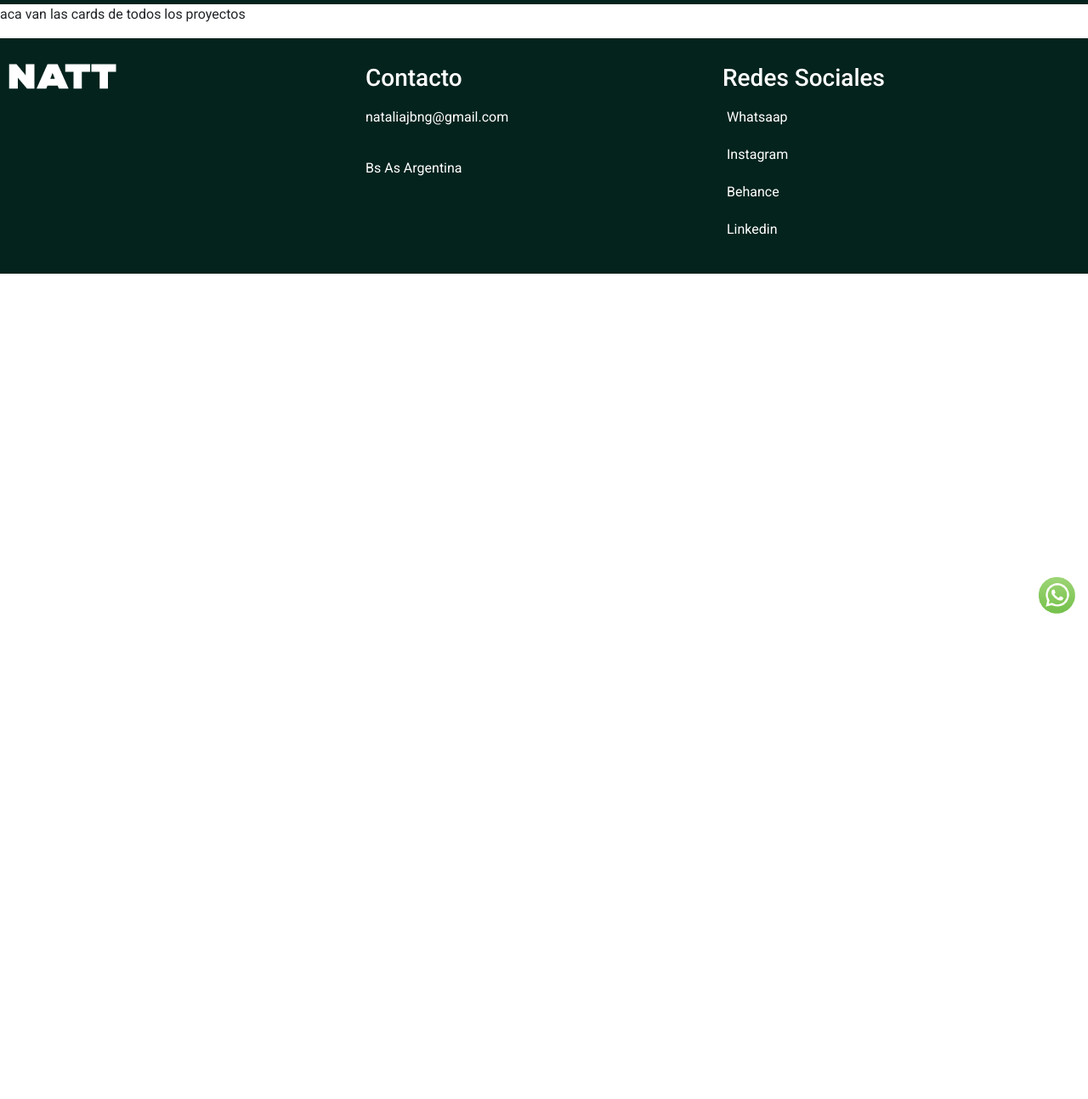
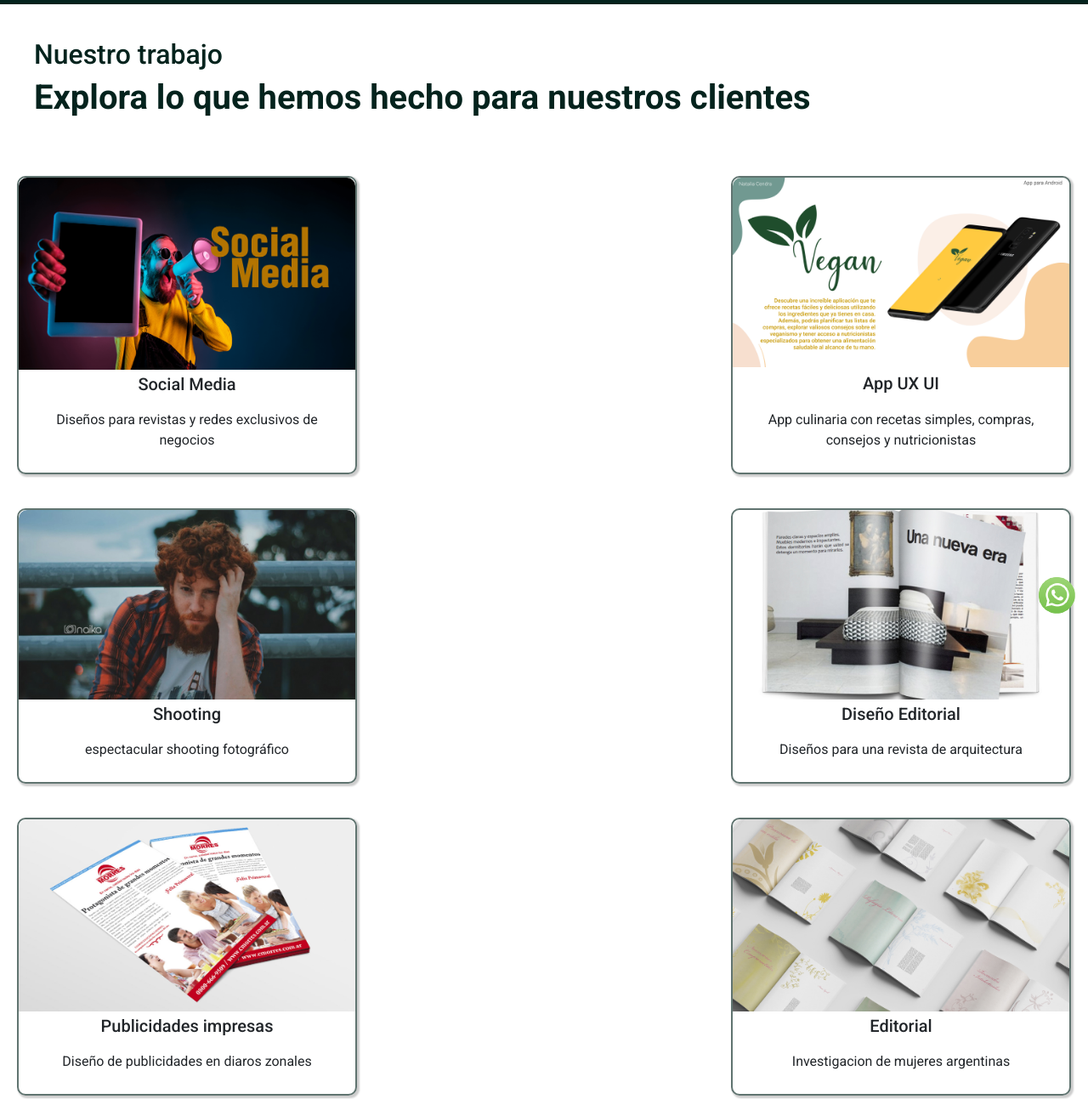
Before and after one commit to Natt9503/PF-Cendra, a plain HTML site: page pages/proyectos.html in a window 1280 px wide. Shown: the part 53-1346 px from the top of the page at 85% size. Before the commit the page ends 800 px from the top, so only its background shows below. Drawn offline with nearby package versions, Linux system fonts and the light colour scheme.

Commit message:
primer proyectos

```diff
--- a/css/style.css
+++ b/css/style.css
@@ -85,7 +85,7 @@
 
 /*! --------------HEADER --------------*/
 .navbar-color {
-    background-color:   rgb(4, 35, 29);
+    background-color: rgb(4, 35, 29);
 }
 
 .nav-link {
@@ -98,11 +98,31 @@
 
 /*! ----------------MAIN --------------------*/
 main div section video {
-    width: 100%; /* Ajusta el ancho de la imagen */
-    height: 600%; /* Ajusta el alto de la imagen */
+    width: 100%;
+    /* Ajusta el ancho de la imagen */
+    height: 600%;
+    /* Ajusta el alto de la imagen */
 }
-.flextitulo { /* titulo de seccion */
-    color:  rgb(4, 35, 29);
+
+.flextituloproyecto {
+    /* esto es una class de la page proyectos, nose si va asi */
+    color: rgb(4, 35, 29);
+    margin: 10px;
+    padding: 30px;
+    display: flex;
+    flex-direction: column;
+    align-items: start;
+    flex-wrap: wrap;
+    /* Permite que los elementos hijos se envuelvan */
+}
+
+.flextituloproyecto h1 {
+    font-size: 40px;
+    font-weight: bold;
+}
+.flextitulo {
+    /* titulo de seccion */
+    color: rgb(4, 35, 29);
     font-family: 'roboto';
     font: bold 300%;
     margin: 10px;
@@ -110,35 +130,44 @@ main div section video {
     display: flex;
     justify-content: space-between;
     align-items: center;
-    flex-wrap: wrap; /* Permite que los elementos hijos se envuelvan */
+    flex-wrap: wrap;
+    /* Permite que los elementos hijos se envuelvan */
 }
 
 .flextitulo h4 a {
     text-decoration: none;
-    color:  rgb(4,35,29);
+    color: rgb(4, 35, 29);
     margin: 5px;
 }
 
-.flexcardpadre { /* contenedor de las cards */
-    display: flex; /* Asegura que los elementos .flexcardhijo estén uno al lado del otro */
-    justify-content: space-between; /* Distribuye los elementos horizontalmente */
-    flex-wrap: wrap; /* Permite que los elementos se envuelvan cuando no haya suficiente espacio */
+.flexcardpadre {
+    /* contenedor de las cards */
+    display: flex;
+    /* Asegura que los elementos .flexcardhijo estén uno al lado del otro */
+    justify-content: space-between;
+    /* Distribuye los elementos horizontalmente */
+    flex-wrap: wrap;
+    /* Permite que los elementos se envuelvan cuando no haya suficiente espacio */
 }
 
-.flexcardhijo  img {
+.flexcardhijo img {
     margin-bottom: 5px;
     border-radius: 10px 10px 0px 0px;
-    width: 100%; /* Establece el ancho al 100% del contenedor */
-    height: auto; /* Permite que la altura se ajuste automáticamente para mantener la proporción */
+    width: 100%;
+    /* Establece el ancho al 100% del contenedor */
+    height: auto;
+    /* Permite que la altura se ajuste automáticamente para mantener la proporción */
 }
 
-.flexcardhijo  {
+.flexcardhijo {
     border: 2px rgba(4, 35, 29, 0.63) solid;
     border-radius: 10px;
-    max-width: 400px; /* un ancho máximo */
+    max-width: 400px;
+    /* un ancho máximo */
     text-align: center;
     margin: 20px;
-    box-shadow: 2px 2px 2px 1px rgba(0, 0, 0, 0.2); /* sombra */
+    box-shadow: 2px 2px 2px 1px rgba(0, 0, 0, 0.2);
+    /* sombra */
     display: flex;
     flex-direction: column;
     justify-content: space-between;
@@ -153,7 +182,8 @@ main div section video {
 
 /*--------*/
 
-.redes {   /*!redes en vertical*/
+.redes {
+    /*!redes en vertical*/
     width: 35px;
     height: 35px;
     border-radius: 10px;
@@ -174,14 +204,15 @@ footer {
     padding: 30px 10px;
     color: white;
     font-style: normal;
-    margin: auto; /*para que se mantenga centrado*/
+    margin: auto;
+    /*para que se mantenga centrado*/
     display: grid;
     grid-template-columns: repeat(3, 1fr);
 
 
 }
 
-footer div p{
+footer div p {
     padding: 10px 0px 10px 0px;
 }
 
@@ -192,7 +223,8 @@ footer div {
 footer div a {
     text-decoration: none;
     color: white;
-    display: block; /* Convertir en bloque */
+    display: block;
+    /* Convertir en bloque */
     padding: 10px 0px 10px 0px;
 }
 
@@ -221,15 +253,18 @@ footer a img {
 .fixed {
     /* para que el logo de wsp siempre este en el costado */
     position: fixed;
-    bottom: 15px;  /*margen*/
-    right: 15px; /*margen*/
+    bottom: 15px;
+    /*margen*/
+    right: 15px;
+    /*margen*/
 }
 
 /**---MEDIA QUERY----*/
 
-@media screen and (max-width:902px ) {
-    .flextitulo { /* titulo de seccion */
-        color:  rgb(4,35,29);
+@media screen and (max-width:902px) {
+    .flextitulo {
+        /* titulo de seccion */
+        color: rgb(4, 35, 29);
         font-family: 'roboto';
         font: bold 300%;
         margin: 10px;
@@ -237,36 +272,47 @@ footer a img {
         display: flex;
         justify-content: space-between;
         align-items: center;
-        flex-wrap: wrap; /* Permite que los elementos hijos se envuelvan */
+        flex-wrap: wrap;
+        /* Permite que los elementos hijos se envuelvan */
     }
 
     .flextitulo h4 a {
         text-decoration: none;
-        color:  rgb(4,35,29);
+        color: rgb(4, 35, 29);
         margin: 5px;
         font-size: medium;
     }
-.flexcardpadre { /* contenedor de las cards */
-    display: flex; /* Asegura que los elementos .flexcardhijo estén uno al lado del otro */
-    justify-content: space-between; /* Distribuye los elementos horizontalmente */
-    flex-wrap: wrap; /* Permite que los elementos se envuelvan cuando no haya suficiente espacio */
+
+    .flexcardpadre {
+        /* contenedor de las cards */
+        display: flex;
+        /* Asegura que los elementos .flexcardhijo estén uno al lado del otro */
+        justify-content: space-between;
+        /* Distribuye los elementos horizontalmente */
+        flex-wrap: wrap;
+        /* Permite que los elementos se envuelvan cuando no haya suficiente espacio */
         flex-direction: column;
     }
 
-.flexcardhijo  img {
+    .flexcardhijo img {
         margin-bottom: 5px;
         border-radius: 10px 10px 0px 0px;
-    width: 100%; /* Establece el ancho al 100% del contenedor */
-    height: auto; /* Permite que la altura se ajuste automáticamente para mantener la proporción */
+        width: 100%;
+        /* Establece el ancho al 100% del contenedor */
+        height: auto;
+        /* Permite que la altura se ajuste automáticamente para mantener la proporción */
     }
 
-.flexcardhijo  { /* cards individuales */
+    .flexcardhijo {
+        /* cards individuales */
         border: 2px rgba(4, 35, 29, 0.63) solid;
         border-radius: 10px;
-    max-width: 400px; /* un ancho máximo */
+        max-width: 400px;
+        /* un ancho máximo */
         text-align: center;
         margin: 20px;
-    box-shadow: 2px 2px 2px 1px rgba(0, 0, 0, 0.2); /* sombra */
+        box-shadow: 2px 2px 2px 1px rgba(0, 0, 0, 0.2);
+        /* sombra */
         display: flex;
         flex-direction: column;
     }
@@ -276,9 +322,10 @@ footer a img {
     }
 }
 
-@media screen and (max-width:580px ) {
-    .flextitulo { /* titulo de seccion */
-        color:  rgb(4,35,29);
+@media screen and (max-width:580px) {
+    .flextitulo {
+        /* titulo de seccion */
+        color: rgb(4, 35, 29);
         font-family: 'roboto';
         font: bold 300%;
         margin: 10px;
@@ -286,36 +333,45 @@ footer a img {
         display: flex;
         flex-direction: column;
         align-items: start;
-        flex-wrap: wrap; /* Permite que los elementos hijos se envuelvan */
+        flex-wrap: wrap;
+        /* Permite que los elementos hijos se envuelvan */
     }
 
     .flextitulo h4 a {
         text-decoration: none;
-        color:  rgb(4,35,29);
+        color: rgb(4, 35, 29);
         margin: 5px;
         font-size: medium;
 
     }
-    .flexcardpadre { /* contenedor de las cards */
-        display: flex; /* Asegura que los elementos .flexcardhijo estén uno al lado del otro */
+
+    .flexcardpadre {
+        /* contenedor de las cards */
+        display: flex;
+        /* Asegura que los elementos .flexcardhijo estén uno al lado del otro */
         flex-direction: row;
-        flex-wrap: wrap; /* Permite que los elementos se envuelvan cuando no haya suficiente espacio */
+        flex-wrap: wrap;
+        /* Permite que los elementos se envuelvan cuando no haya suficiente espacio */
     }
 
-    .flexcardhijo  img {
+    .flexcardhijo img {
         margin-bottom: 5px;
         border-radius: 10px 10px 0px 0px;
-        width: 100%; /* Establece el ancho al 100% del contenedor */
-        height: auto; /* Permite que la altura se ajuste automáticamente para mantener la proporción */
+        width: 100%;
+        /* Establece el ancho al 100% del contenedor */
+        height: auto;
+        /* Permite que la altura se ajuste automáticamente para mantener la proporción */
     }
 
-    .flexcardhijo  {
+    .flexcardhijo {
         border: 2px rgba(4, 35, 29, 0.63) solid;
         border-radius: 10px;
-        max-width: 400px; /* un ancho máximo */
+        max-width: 400px;
+        /* un ancho máximo */
         text-align: center;
         margin: 20px;
-        box-shadow: 2px 2px 2px 1px rgba(0, 0, 0, 0.2); /* sombra */
+        box-shadow: 2px 2px 2px 1px rgba(0, 0, 0, 0.2);
+        /* sombra */
         display: flex;
         flex-direction: column;
         align-items: center;
--- a/pages/proyectos.html
+++ b/pages/proyectos.html
@@ -4,8 +4,10 @@
 <head>
     <meta charset="UTF-8">
     <meta name="viewport" content="width=device-width, initial-scale=1.0">
-    <link href="https://cdn.jsdelivr.net/npm/bootstrap@5.2.3/dist/css/bootstrap.min.css" rel="stylesheet" integrity="sha384-rbsA2VBKQhggwzxH7pPCaAqO46MgnOM80zW1RWuH61DGLwZJEdK2Kadq2F9CUG65" crossorigin="anonymous">
-        <link rel="stylesheet" href="../css/style.css">
+    <link rel="stylesheet" href="https://cdn.jsdelivr.net/npm/bootstrap-icons@1.11.3/font/bootstrap-icons.min.css">
+    <link href="https://cdn.jsdelivr.net/npm/bootstrap@5.2.3/dist/css/bootstrap.min.css" rel="stylesheet"
+        integrity="sha384-rbsA2VBKQhggwzxH7pPCaAqO46MgnOM80zW1RWuH61DGLwZJEdK2Kadq2F9CUG65" crossorigin="anonymous">
+    <link rel="stylesheet" href="../css/style.css">
     <title>Proyectos</title>
 </head>
 
@@ -48,7 +50,56 @@
     </header>
 
     <main>
-<p>aca van las cards de todos los proyectos </p>
+        <div> <!-- seccion completa-->
+            <section class="flextituloproyecto"> <!-- destacados-->
+                <h2>Nuestro trabajo</h2>
+                <h1>Explora lo que hemos hecho para nuestros clientes</h1>
+            </section>
+
+            <section class="flexcardpadre">
+                <div class="flexcardhijo">
+                    <img src="../img/proyectosocialmedia.png" alt="publicidades">
+                    <!--ACA VA UN CHIP QUE NOSE COMO SE PONE-->
+                    <h5>Social Media</h5>
+                    <p>Diseños para revistas y redes exclusivos de negocios</p>
+                </div>
+
+                <div class="flexcardhijo">
+                    <img src="../img/proyectoappvegan.png" alt="app vegana uxui">
+                    <!--ACA VA UN CHIP QUE NOSE COMO SE PONE-->
+                    <h5>App UX UI</h5>
+                    <p>App culinaria con recetas simples, compras, consejos y nutricionistas</p>
+                </div>
+
+                <div class="flexcardhijo">
+                    <img src="../img/proyectoshootingred.jpg" alt="shooting">
+                    <!--ACA VA UN CHIP QUE NOSE COMO SE PONE-->
+                    <h5>Shooting</h5>
+                    <p>espectacular shooting fotográfico</p>
+                </div>
+
+                <div class="flexcardhijo">
+                    <img src="../img/proyectorevistaarquitectura.jpg" alt="Revista">
+                    <!--ACA VA UN CHIP QUE NOSE COMO SE PONE-->
+                    <h5>Diseño Editorial</h5>
+                    <p>Diseños para una revista de arquitectura</p>
+                </div>
+
+                <div class="flexcardhijo">
+                    <img src="../img/proyectopublicidadmorres.jpg" alt="publicidades">
+                    <!--ACA VA UN CHIP QUE NOSE COMO SE PONE-->
+                    <h5>Publicidades impresas</h5>
+                    <p>Diseño de publicidades en diaros zonales</p>
+                </div>
+
+                <div class="flexcardhijo">
+                    <img src="../img/proyectorevista.jpg" alt="revista de mujeres">
+                    <!--ACA VA UN CHIP QUE NOSE COMO SE PONE-->
+                    <h5>Editorial</h5>
+                    <p>Investigacion de mujeres argentinas</p>
+                </div>
+            </section>
+        </div>
     </main>
 
     <footer>
```
Also changed, not shown: index.html (+4 -5 lines), img/proyectoappvegan.png (added), img/proyectopublicidadmorres.jpg (added), img/proyectorevista.jpg (added), img/proyectorevistaarquitectura.jpg (added), img/proyectoshootingred.jpg (added), img/proyectosocialmedia.png (added). Lines whose indentation alone changed are shown as unchanged.
